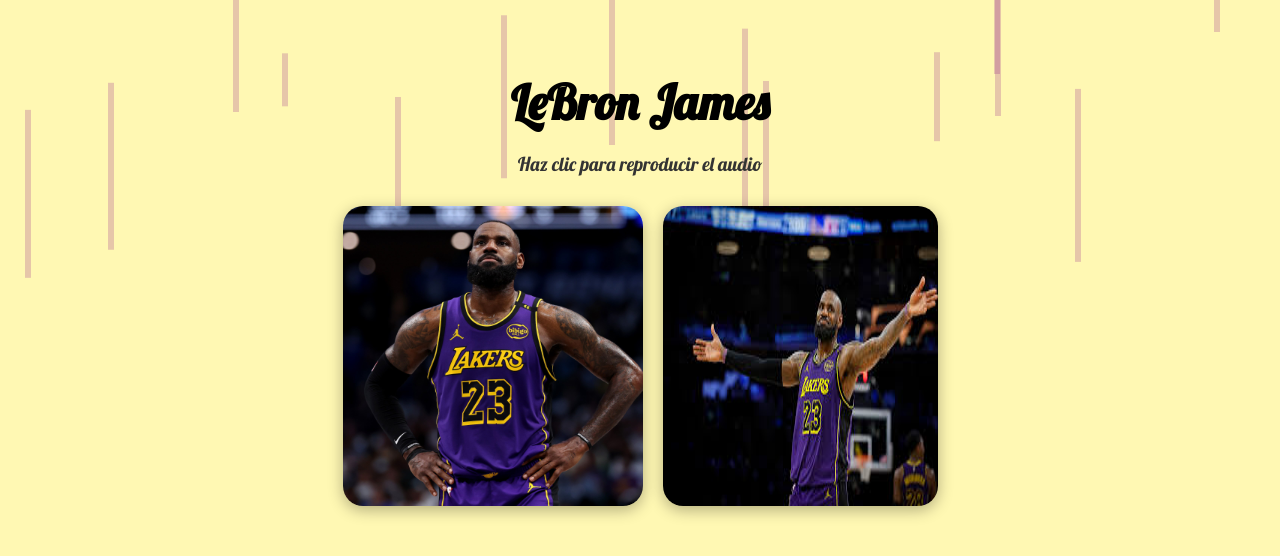
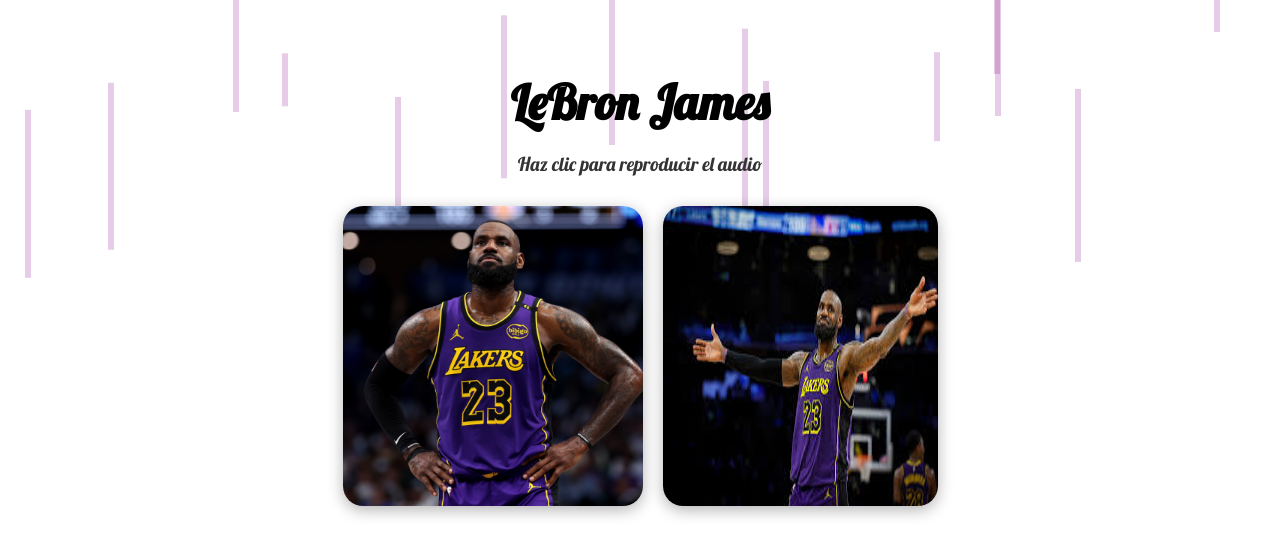
Before and after one commit to Facumey/lebron-page, a plain HTML site: page index.html in a window 1280 px wide. Drawn offline with Linux system fonts and the light colour scheme.

Commit message:
Update index.html

```diff
--- a/index.html
+++ b/index.html
@@ -7,7 +7,7 @@
   <link href="https://fonts.googleapis.com/css2?family=Lobster&display=swap" rel="stylesheet">
   <style>
     body {
-      background-color: #fff8b3;
+      background-color:;
       font-family: 'Lobster', cursive;
       display: flex;
       flex-direction: column;
```
